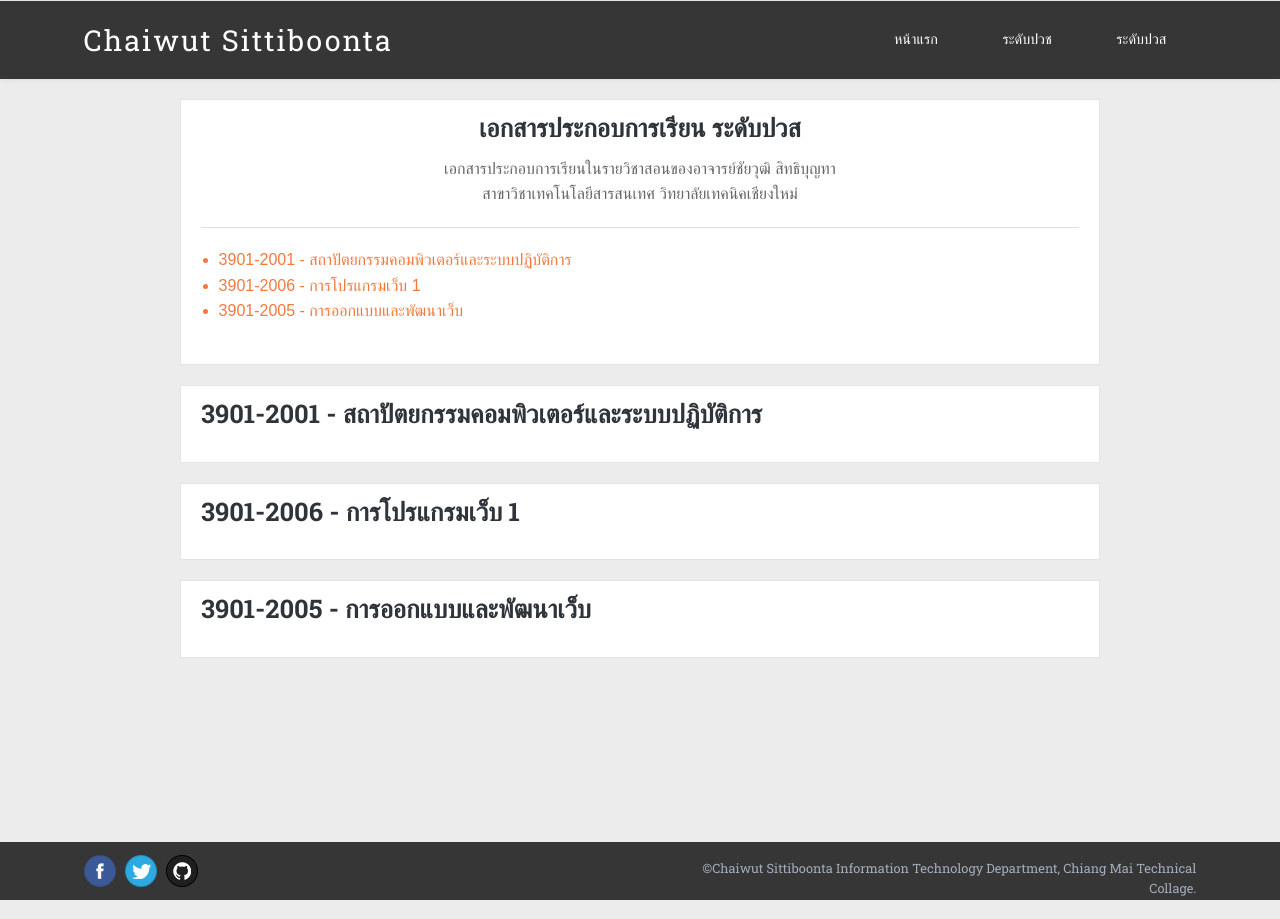
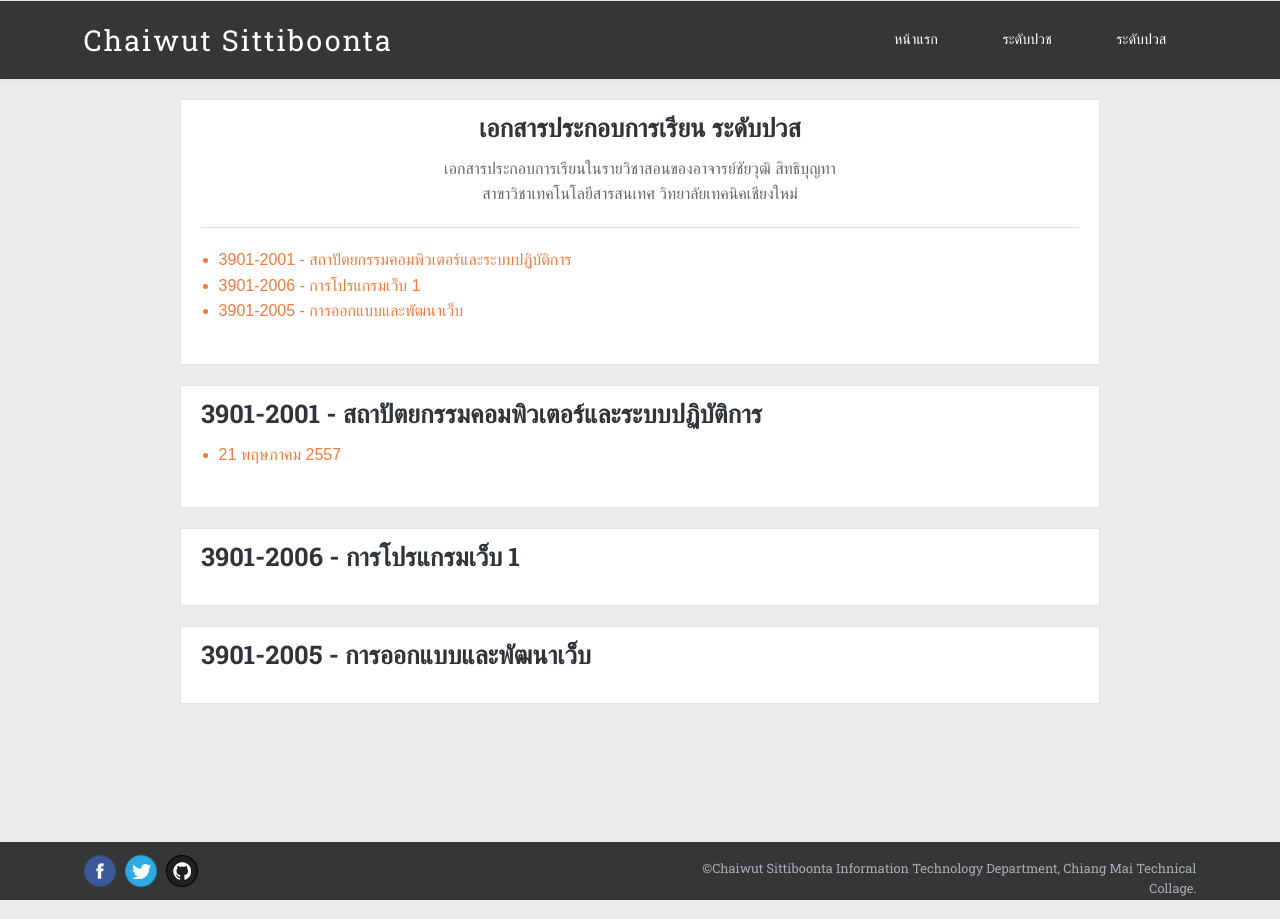
Before and after one commit to ichaiwut/ichaiwut.github.io, a Jekyll site: the page built from slides/high-diploma.html, in a window 1280 px wide. Built offline with Jekyll 4.4.1, drawn with Linux system fonts in a browser that asks for light colours; Markdown is read by kramdown in place of the engine named in the settings.

Commit message:
3901-2001 first slide added

```diff
--- a/slides/high-diploma.html
+++ b/slides/high-diploma.html
@@ -31,6 +31,9 @@
 
 			<div class="post-list-container slide-con" id="com-art">
 				<h2>3901-2001 - สถาปัตยกรรมคอมพิวเตอร์และระบบปฏิบัติการ</h2>
+				<ul>
+					<li><a href="https://www.dropbox.com/s/5a86sbpd3d8ydrc/3901-2001_21-05-14.pdf" target="_blank">21 พฤษภาคม 2557</a></li>
+				</ul>
 			</div>
 
 			<div class="post-list-container slide-con" id="web-program">
```
